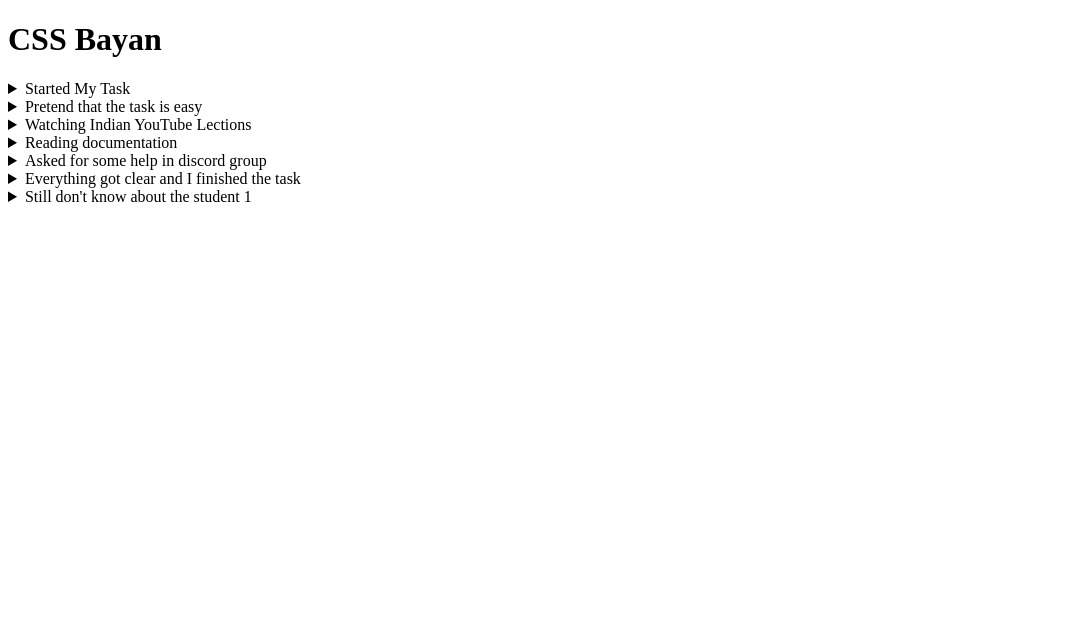
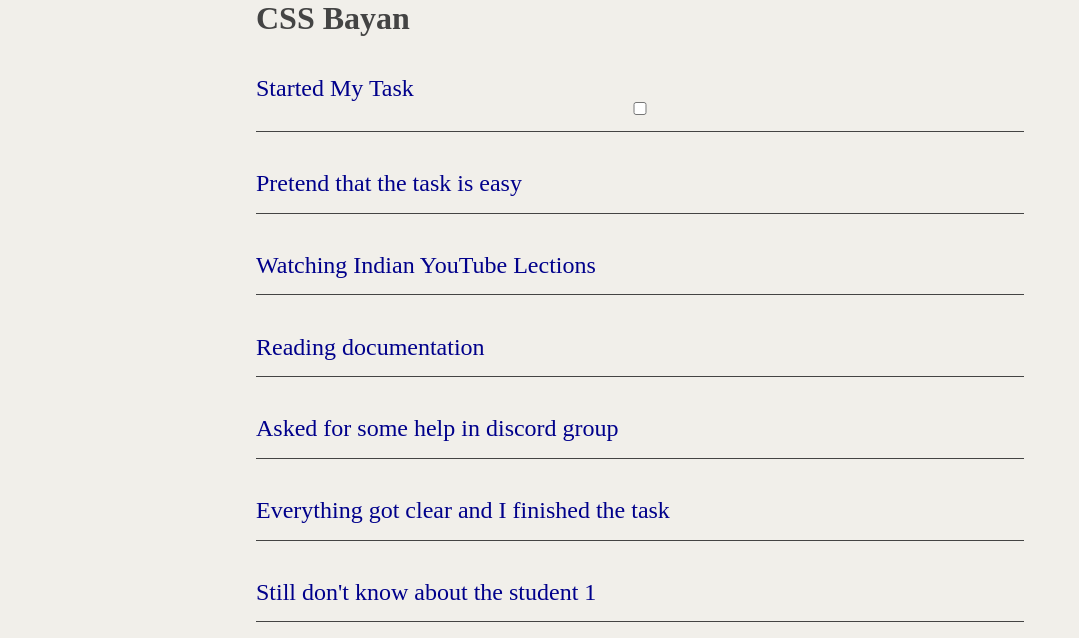
Before and after one commit to AlvaF/cssBayan, a plain HTML site: page index.html in a window 1280 px wide. Shown: the whole page, without its empty margins (0-1079 px from the left). Drawn offline with Linux system fonts and the light colour scheme.

Commit message:
feat: add accordions  for a basic layout (Sun, Mar 12, 2023 04:10:02 PM)

```diff
--- a/index.html
+++ b/index.html
@@ -11,35 +11,50 @@
 
 <body>
     <main>
-        <h1>CSS Bayan</h1>
-        <details>
-            <summary>Started My Task</summary>
-            <img src="/assets/f1.png" alt="img">
-        </details>
-        <details>
-            <summary>Pretend that the task is easy</summary>
-            <img src="/assets/f2.png" alt="img">
-        </details>
-        <details>
-            <summary>Watching Indian YouTube Lections</summary>
-            <img src="/assets/f3.png" alt="img">
-        </details>
-        <details>
-            <summary>Reading documentation</summary>
-            <img src="/assets/f4.png" alt="img">
-        </details>
-        <details>
-            <summary>Asked for some help in discord group</summary>
-            <img src="/assets/f5.png" alt="img">
-        </details>
-        <details>
-            <summary>Everything got clear and I finished the task</summary>
-            <img src="/assets/f6.png" alt="img">
-        </details>
-        <details>
-            <summary>Still don't know about the student 1</summary>
-            <img src="/assets/f7.png" alt="img">
-        </details>
+        <section class="container">
+            <h1>CSS Bayan</h1>
+            <figure class="content">
+                <div class="accordion">
+                    <label for="accLabel1" class="checkBoxCheck">
+                        <label class="radioCheck" for="check1">Started My Task</label>
+                        <input type="radio" class="check" id="check1" name="radio">
+                        <img class="image" src="/assets/f1.png" alt="img">
+                    </label>
+                    <input type="checkbox" id="accLabel1">
+
+                </div>
+                <div class="accordion">
+                    <label class="radioCheck" for="check2">Pretend that the task is easy</label>
+                    <input type="radio" class="check" id="check2" name="radio">
+                    <img class="image" src="/assets/f2.png" alt="img">
+                </div>
+                <div class="accordion">
+                    <label class="radioCheck" for="check3">Watching Indian YouTube Lections</label>
+                    <input type="radio" class="check" id="check3" name="radio">
+                    <img class="image" src="/assets/f3.png" alt="img">
+                </div>
+                <div class="accordion">
+                    <label class="radioCheck" for="check4">Reading documentation</label>
+                    <input type="radio" class="check" id="check4" name="radio">
+                    <img class="image" src="/assets/f4.png" alt="img">
+                </div>
+                <div class="accordion">
+                    <label class="radioCheck" for="check5">Asked for some help in discord group</label>
+                    <input type="radio" class="check" id="check5" name="radio">
+                    <img class="image" src="/assets/f5.png" alt="img">
+                </div>
+                <div class="accordion">
+                    <label for="check6">Everything got clear and I finished the task</label>
+                    <input type="radio" class="check" id="check6" name="radio">
+                    <img class="image" src="/assets/f6.png" alt="img">
+                </div>
+                <div class="accordion">
+                    <label class="radioCheck" for="check7">Still don't know about the student 1</label>
+                    <input type="radio" class="check" id="check7" name="radio">
+                    <img class="image" src="/assets/f7.png" alt="img">
+                </div>
+            </figure>
+        </section>
     </main>
     <footer></footer>
 </body>
--- a/style.css
+++ b/style.css
@@ -0,0 +1,64 @@
+* {
+    margin: 0;
+    padding: 0;
+}
+
+main {
+    padding-bottom: 22%;
+    font-family: 'Montserrat';
+    font-style: normal;
+    font-weight: 400;
+    background: rgba(191, 181, 158, 0.22);
+}
+
+.container {
+    margin: 0 auto;
+    max-width: 60%;
+}
+
+h1 {
+    color: #444444;
+    font-size: 2rem;
+}
+
+.accordion {
+    display: flex;
+    flex-direction: column;
+    margin-top: 5%;
+    border-bottom: 1px solid #444444;
+    padding-bottom: 2%;
+    display: flex;
+    cursor: pointer;
+}
+
+.image {
+    width: 30%;
+    align-self: center;
+    display: none;
+}
+
+label {
+    justify-content: space-between;
+    list-style: none;
+    color: darkblue;
+    font-size: 1.5rem;
+    transition: all .5s ease-out;
+    cursor: pointer;
+}
+
+.check {
+    appearance: none;
+    position: absolute;
+}
+
+.content:hover label {
+    color: #444444;
+}
+
+.check:checked+.image {
+    display: block;
+}
+
+.checkBoxCheck:checked+.image {
+    display: block;
+}
```
Also changed, not shown: assets/plus-solid.svg (added).
